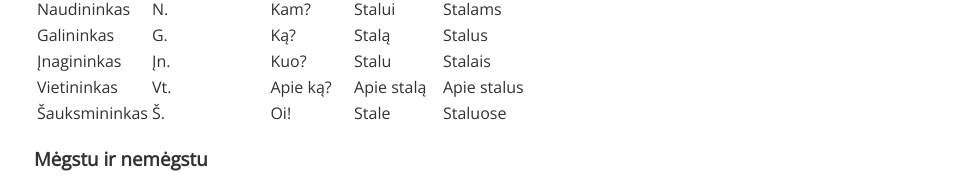
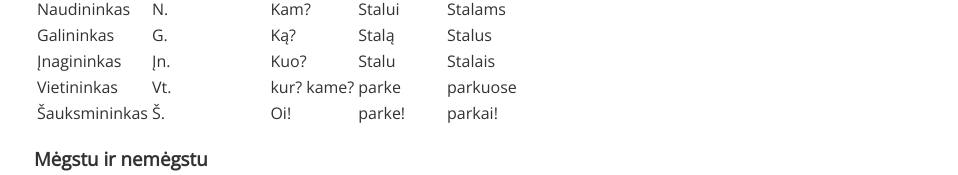
Before and after one commit to r0dg3rl1/r0dg3rl1.github.io, a plain HTML site: page lithuanian-diary.html in a window 1280 px wide. Shown: the part 297-472 px from the top of the page, without its empty margins (156-1114 px from the left). Drawn offline with nearby package versions, Linux system fonts and the light colour scheme; a web font is replaced by a local one.

Commit message:
fixed some grammar errors

```diff
--- a/lithuanian-diary.html
+++ b/lithuanian-diary.html
@@ -68,16 +68,16 @@
               <tr>
                 <td>Vietininkas</td>
                 <td>Vt.</td>
-                <td>Apie ką?</td>
-                <td>Apie stalą</td>
-                <td>Apie stalus</td>
+                <td>kur? kame?</td>
+                <td>parke</td>
+                <td>parkuose</td>
               </tr>
               <tr>
                 <td>Šauksmininkas</td>
                 <td>Š.</td>
                 <td>Oi!</td>
-                <td>Stale</td>
-                <td>Staluose</td>
+                <td>parke!</td>
+                <td>parkai!</td>
               </tr>
             </table>
           </p>
```
